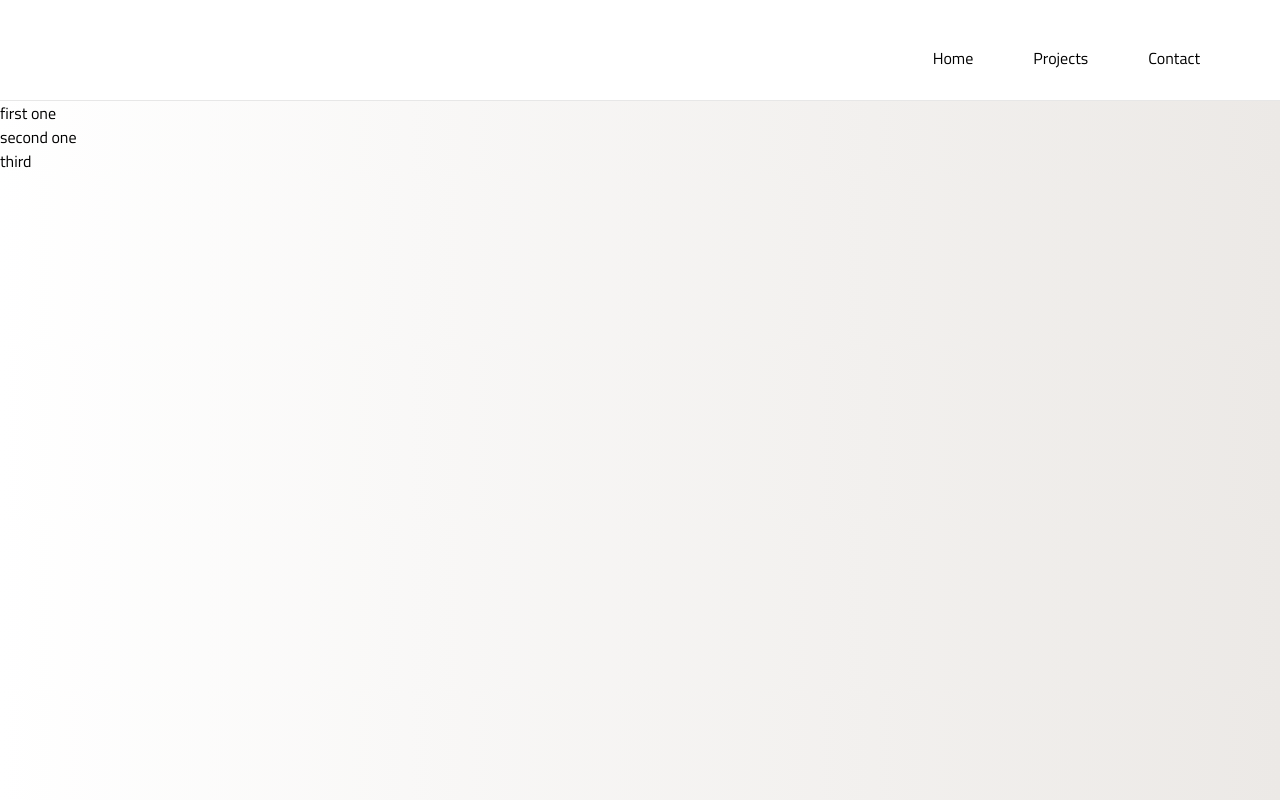
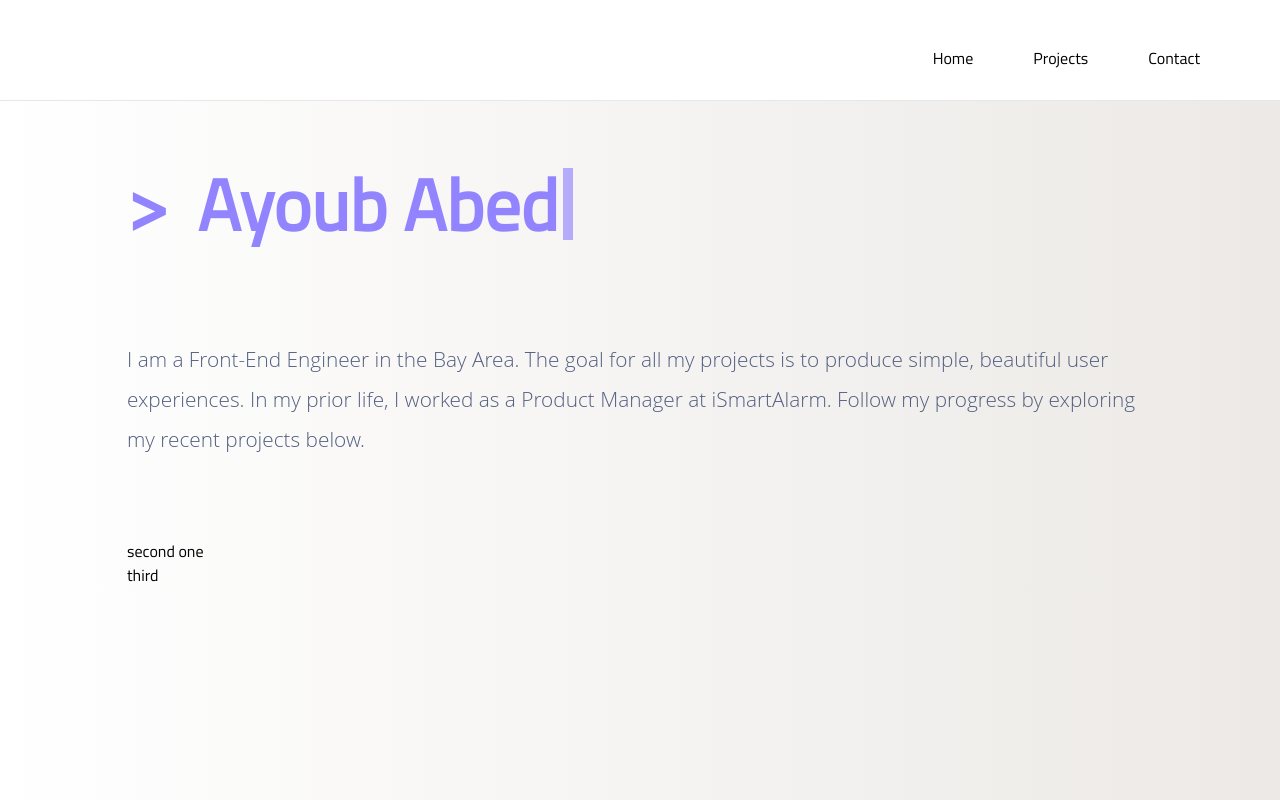
Before and after one commit to Skobraf/Portfolio_project, a plain HTML site: page index.html in a window 1280 px wide. Drawn offline with Linux system fonts and the light colour scheme.

Commit message:
added animated title

```diff
--- a/index.html
+++ b/index.html
@@ -16,8 +16,13 @@
         </ul>
       </nav>
       <div id="app">
-        <div class="">
-          first one
+        <div class="overview">
+          <div class="title">
+            <h1>Ayoub Abed<span>&nbsp;</span></h1>
+          </div>
+          <div class="description">
+            <p>I am a Front-End Engineer in the Bay Area. The goal for all my projects is to produce simple, beautiful user experiences. In my prior life, I worked as a Product Manager at iSmartAlarm. Follow my progress by exploring my recent projects below.</p>
+          </div>
         </div>
         <div class="">
           second one
--- a/style.css
+++ b/style.css
@@ -41,3 +41,50 @@ nav ul li > a {
 nav ul li > a:hover {
   color: green;
 }
+
+#app {
+  margin: 0 auto;
+  max-width: 1026px;
+}
+
+div.overview div.title {
+
+}
+div.overview div.title > h1 {
+  font-size: 4.5em;
+  color: #9284FF;
+}
+div.overview div.title > h1::before {
+  content: ">";
+  margin-right: 30px;
+  color: #9284FF;
+}
+
+div.overview div.title > h1 > span {
+  background-color: rgba(146,132,255,.65);
+  animation: caret 1s steps(1) infinite;
+  display: inline-block;
+  height: 72px;
+  line-height: 72px;
+  width: 10px;
+  margin-left: 5px;
+}
+
+div.overview div.description {
+
+}
+div.overview div.description > p {
+  font-family: Camphor,Open Sans,Segoe UI,sans-serif;
+  font-weight: 200;
+  font-size: 1.3em;
+  line-height: 40px;
+  color: #525f7f;
+  margin: 80px 0;
+  text-rendering: optimizeLegibility;
+}
+
+@keyframes caret {
+  50% {
+    background-color: transparent;
+  }
+}
```
